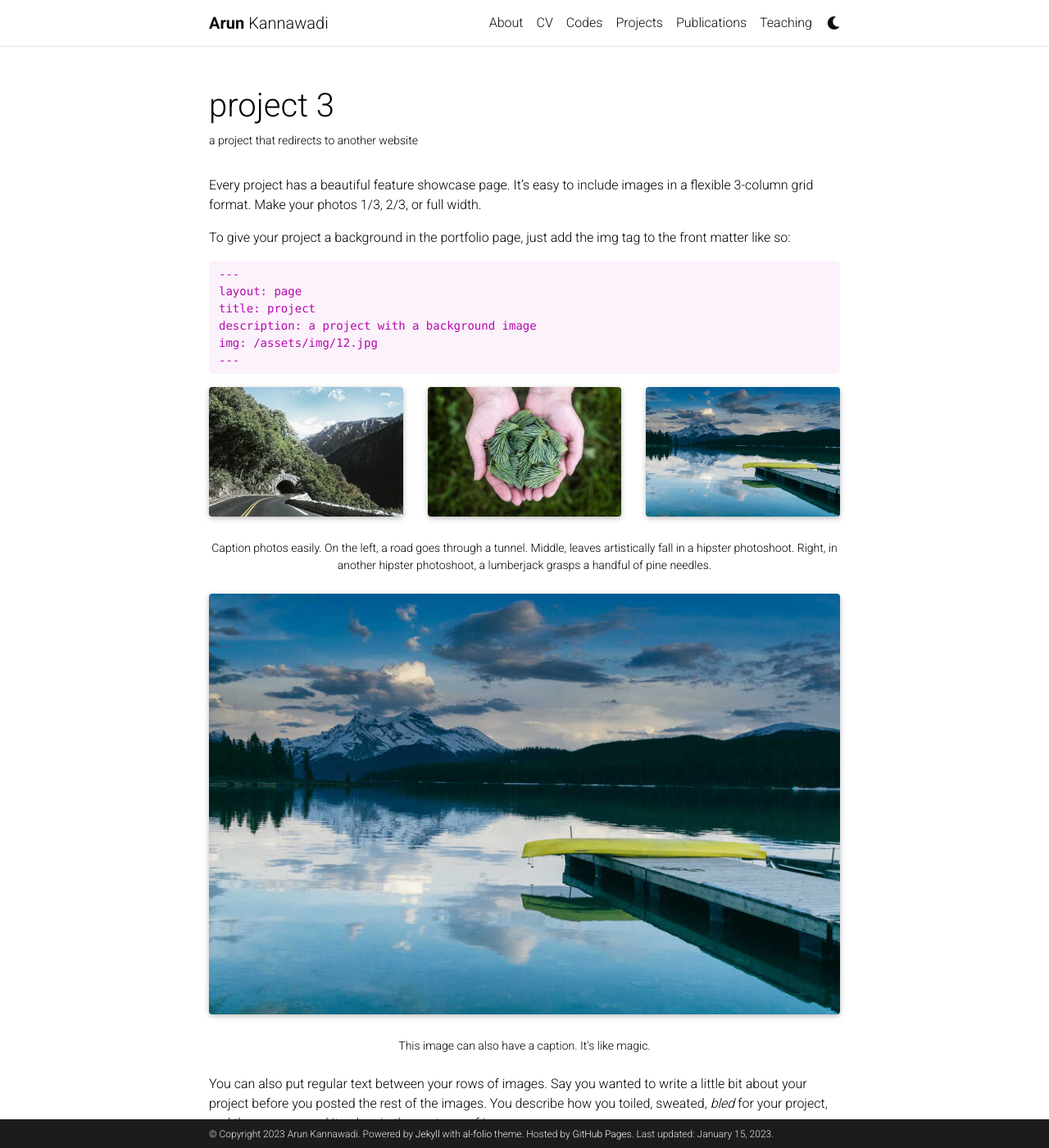
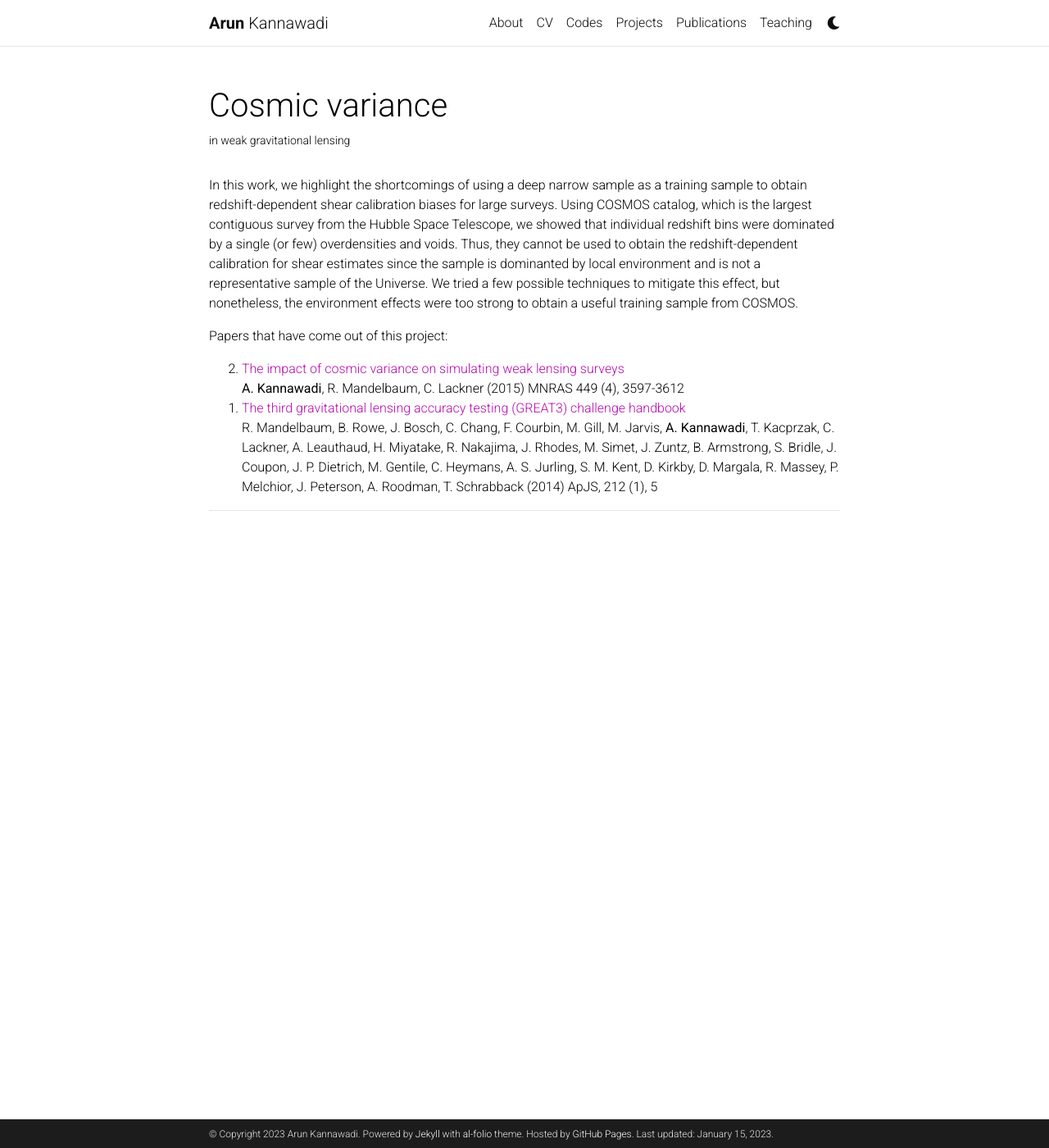
Before and after one commit to arunkannawadi/website, a Jekyll site: the page built from _projects/3_project.md, in a window 1280 px wide and 1400 px high. Shown: the whole window at 82% size. Built offline with Jekyll 4.4.1, drawn with Linux system fonts in a browser that asks for light colours; full-size pictures stand in for the smaller copies a plugin makes; comment, search, counter and statistics services are not loaded; a style sheet for code colours, icons or effects is not loaded; some of the changed text lies outside the part shown.

Commit message:
Add project 3

````diff
--- a/_projects/3_project.md
+++ b/_projects/3_project.md
@@ -1,81 +1,23 @@
 ---
 layout: page
-title: project 3
-description: a project that redirects to another website
-img: assets/img/7.jpg
-redirect: https://unsplash.com
+title: Cosmic variance
+description: in weak gravitational lensing
+img: assets/img/cosmic_variance.png
 importance: 3
 category: work
 ---
 
-Every project has a beautiful feature showcase page.
-It's easy to include images in a flexible 3-column grid format.
-Make your photos 1/3, 2/3, or full width.
-
-To give your project a background in the portfolio page, just add the img tag to the front matter like so:
-
-    ---
-    layout: page
-    title: project
-    description: a project with a background image
-    img: /assets/img/12.jpg
-    ---
-
-<div class="row">
-    <div class="col-sm mt-3 mt-md-0">
-        {% include figure.html path="assets/img/1.jpg" title="example image" class="img-fluid rounded z-depth-1" %}
-    </div>
-    <div class="col-sm mt-3 mt-md-0">
-        {% include figure.html path="assets/img/3.jpg" title="example image" class="img-fluid rounded z-depth-1" %}
-    </div>
-    <div class="col-sm mt-3 mt-md-0">
-        {% include figure.html path="assets/img/5.jpg" title="example image" class="img-fluid rounded z-depth-1" %}
-    </div>
-</div>
-<div class="caption">
-    Caption photos easily. On the left, a road goes through a tunnel. Middle, leaves artistically fall in a hipster photoshoot. Right, in another hipster photoshoot, a lumberjack grasps a handful of pine needles.
-</div>
-<div class="row">
-    <div class="col-sm mt-3 mt-md-0">
-        {% include figure.html path="assets/img/5.jpg" title="example image" class="img-fluid rounded z-depth-1" %}
-    </div>
-</div>
-<div class="caption">
-    This image can also have a caption. It's like magic.
-</div>
-
-You can also put regular text between your rows of images.
-Say you wanted to write a little bit about your project before you posted the rest of the images.
-You describe how you toiled, sweated, *bled* for your project, and then... you reveal its glory in the next row of images.
+In this work, we highlight the shortcomings of using a deep narrow sample as a training sample to obtain redshift-dependent shear calibration biases for large surveys.
+Using COSMOS catalog, which is the largest contiguous survey from the Hubble Space Telescope, we showed that individual redshift bins were dominated by a single (or few) overdensities and voids.
+Thus, they cannot be used to obtain the redshift-dependent calibration for shear estimates since the sample is dominanted by local environment and is not a representative sample of the Universe.
+We tried a few possible techniques to mitigate this effect, but nonetheless, the environment effects were too strong to obtain a useful training sample from COSMOS.
 
 
-<div class="row justify-content-sm-center">
-    <div class="col-sm-8 mt-3 mt-md-0">
-        {% include figure.html path="assets/img/6.jpg" title="example image" class="img-fluid rounded z-depth-1" %}
-    </div>
-    <div class="col-sm-4 mt-3 mt-md-0">
-        {% include figure.html path="assets/img/11.jpg" title="example image" class="img-fluid rounded z-depth-1" %}
-    </div>
-</div>
-<div class="caption">
-    You can also have artistically styled 2/3 + 1/3 images, like these.
-</div>
-
-
-The code is simple.
-Just wrap your images with `<div class="col-sm">` and place them inside `<div class="row">` (read more about the <a href="https://getbootstrap.com/docs/4.4/layout/grid/">Bootstrap Grid</a> system).
-To make images responsive, add `img-fluid` class to each; for rounded corners and shadows use `rounded` and `z-depth-1` classes.
-Here's the code for the last row of images above:
-
-{% raw %}
-```html
-<div class="row justify-content-sm-center">
-    <div class="col-sm-8 mt-3 mt-md-0">
-        {% include figure.html path="assets/img/6.jpg" title="example image" class="img-fluid rounded z-depth-1" %}
-    </div>
-    <div class="col-sm-4 mt-3 mt-md-0">
-        {% include figure.html path="assets/img/11.jpg" title="example image" class="img-fluid rounded z-depth-1" %}
-    </div>
-</div>
-```
-{% endraw %}
+Papers that have come out of this project:
+<ol reversed>
+<li> <a href="https://ui.adsabs.harvard.edu/abs/2015MNRAS.449.3597K/abstract">The impact of cosmic variance on simulating weak lensing surveys</a><br>
+	<b>A. Kannawadi</b>, R. Mandelbaum, C. Lackner (2015) MNRAS 449 (4), 3597-3612</li>
+<li> <a href="https://ui.adsabs.harvard.edu/abs/2014ApJS..212....5M/abstract">The third gravitational lensing accuracy testing (GREAT3) challenge handbook</a><br>
+R. Mandelbaum, B. Rowe, J. Bosch, C. Chang, F. Courbin, M. Gill, M. Jarvis, <b>A. Kannawadi</b>, T. Kacprzak, C. Lackner, A. Leauthaud, H. Miyatake, R. Nakajima, J. Rhodes, M. Simet, J. Zuntz, B. Armstrong, S. Bridle, J. Coupon, J. P. Dietrich, M. Gentile, C. Heymans, A. S. Jurling, S. M. Kent, D. Kirkby, D. Margala, R. Massey, P. Melchior, J. Peterson, A. Roodman, T. Schrabback (2014) ApJS, 212 (1), 5 </li>
+</ol>
+<hr>
````
Also changed, not shown: assets/img/cosmicvariance.png (added).
